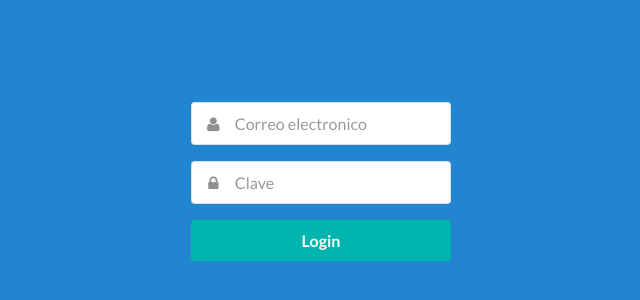
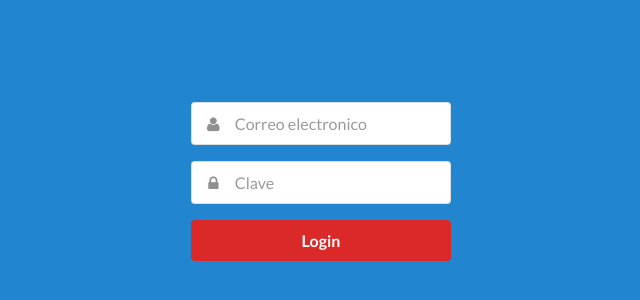
Before and after one commit to monkar/myChat_front, a plain HTML site: page index.html in a window 1280 px wide. Shown: the part 208-508 px from the top of the page, without its empty margins (319-959 px from the left). Drawn offline with Linux system fonts and the light colour scheme.

Commit message:
se cambio el color del boton login a rojo

```diff
--- a/index.html
+++ b/index.html
@@ -55,7 +55,7 @@
                 <input type="password" name="password" placeholder="Clave">
               </div>
             </div>
-            <div class="ui fluid large teal submit button btn_login">Login</div>
+            <div class="ui fluid large red submit button btn_login">Login</div>
           </div>
 
         </form>
```
